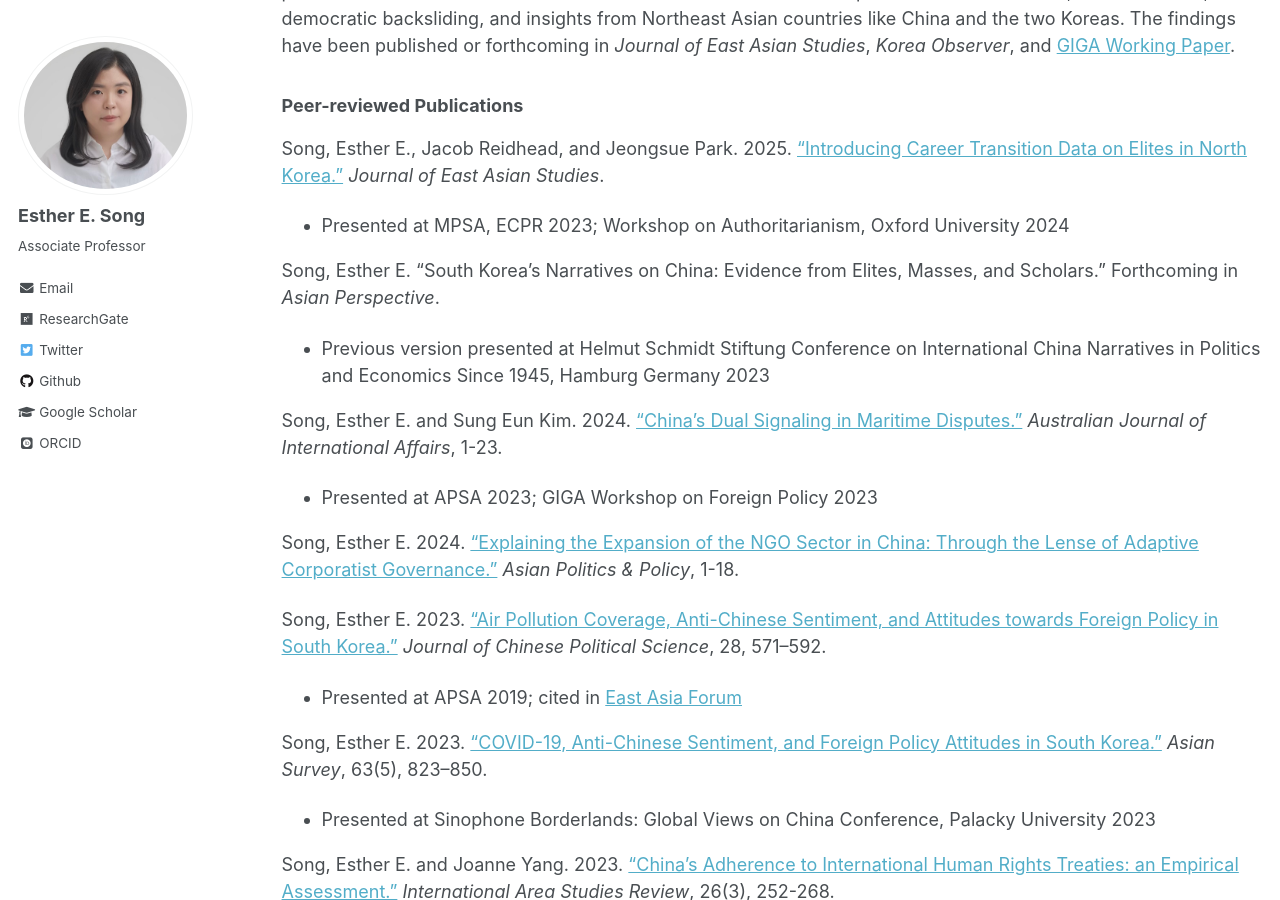
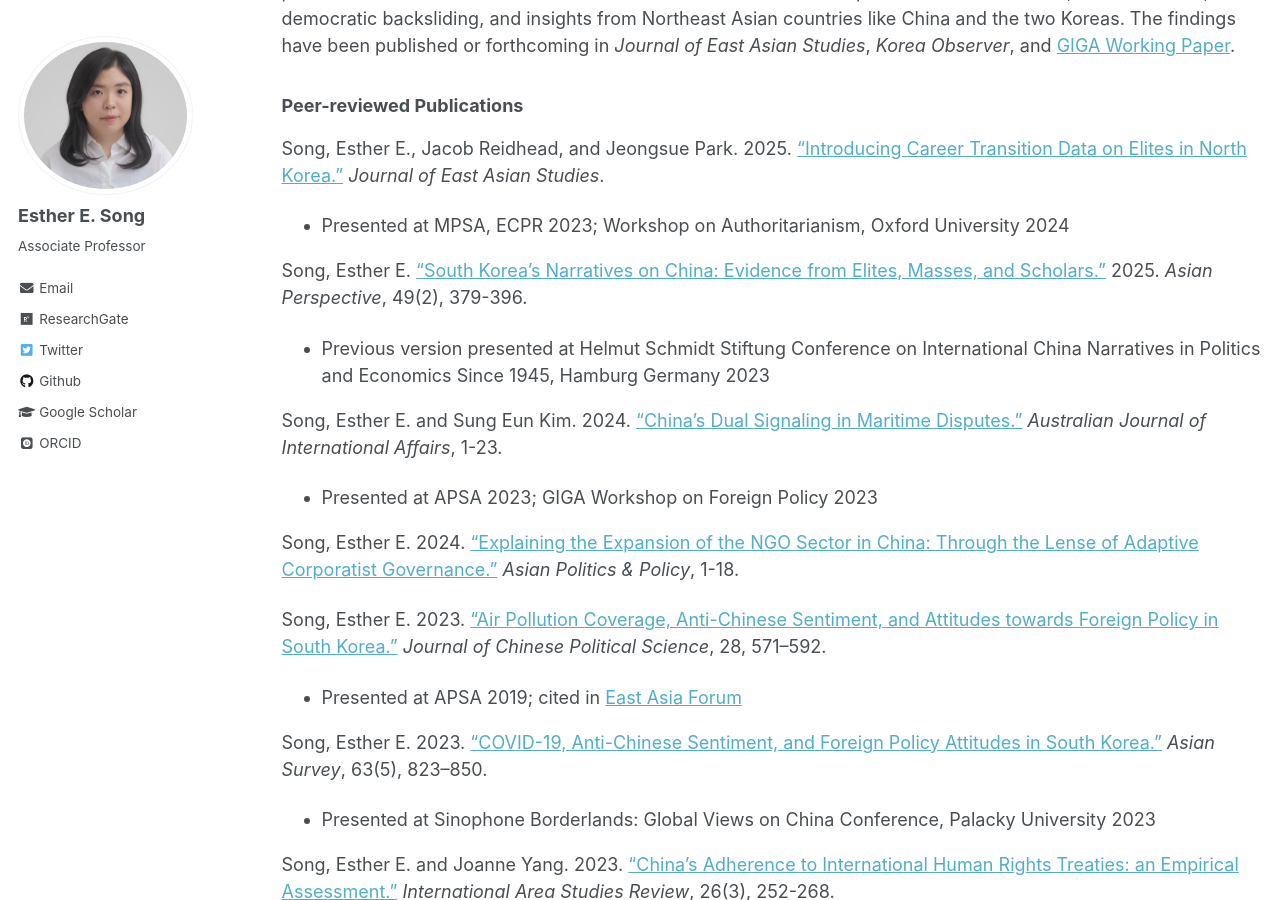
Before and after one commit to ehsong/ehsong.github.io, a Jekyll site: the page built from _pages/research.md, in a window 1280 px wide and 900 px high, scrolled down 904 px. Built offline with Jekyll 4.4.1, drawn with Linux system fonts in a browser that asks for light colours; some web fonts are replaced.

Commit message:
Update research.md

```diff
--- a/_pages/research.md
+++ b/_pages/research.md
@@ -19,7 +19,7 @@ My third area of research investigates personalism—how executives personalize
 Song, Esther E., Jacob Reidhead, and Jeongsue Park. 2025. ["Introducing Career Transition Data on Elites in North Korea."](https://www.cambridge.org/core/journals/journal-of-east-asian-studies/article/introducing-career-transition-data-on-elites-in-north-korea/D381AB27F1C503A7D8C4A9F8243C82A1) *Journal of East Asian Studies*.
 - Presented at MPSA, ECPR 2023; Workshop on Authoritarianism, Oxford University 2024
 
-Song, Esther E. "South Korea’s Narratives on China: Evidence from Elites, Masses, and Scholars." Forthcoming in *Asian Perspective*.
+Song, Esther E. ["South Korea’s Narratives on China: Evidence from Elites, Masses, and Scholars."](https://muse.jhu.edu/pub/1/article/960999) 2025. *Asian Perspective*, 49(2), 379-396.
 - Previous version presented at Helmut Schmidt Stiftung Conference on International China Narratives in Politics and Economics Since 1945, Hamburg Germany 2023
 
 Song, Esther E. and Sung Eun Kim. 2024. ["China's Dual Signaling in Maritime Disputes."](https://www.tandfonline.com/doi/full/10.1080/10357718.2024.2394179) *Australian Journal of International Affairs*, 1-23.
```
